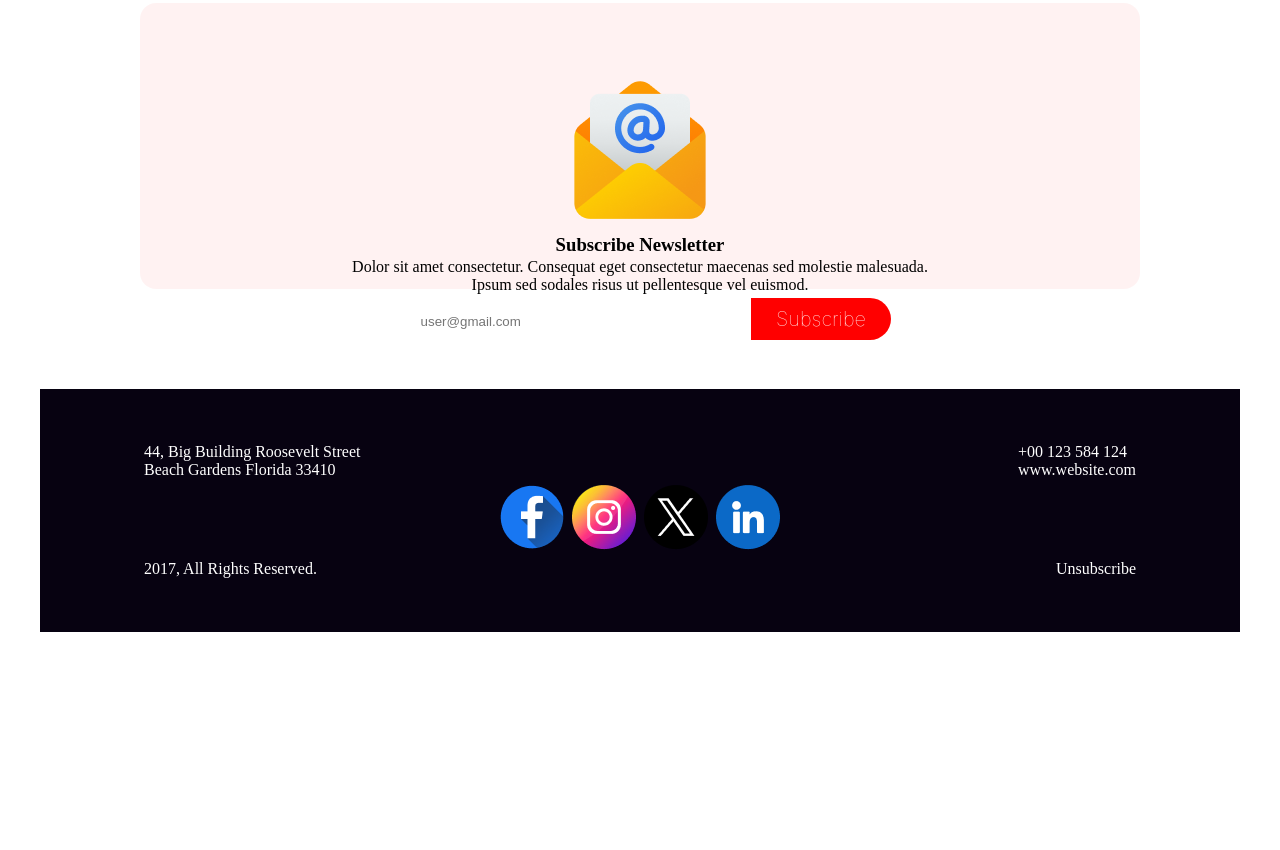
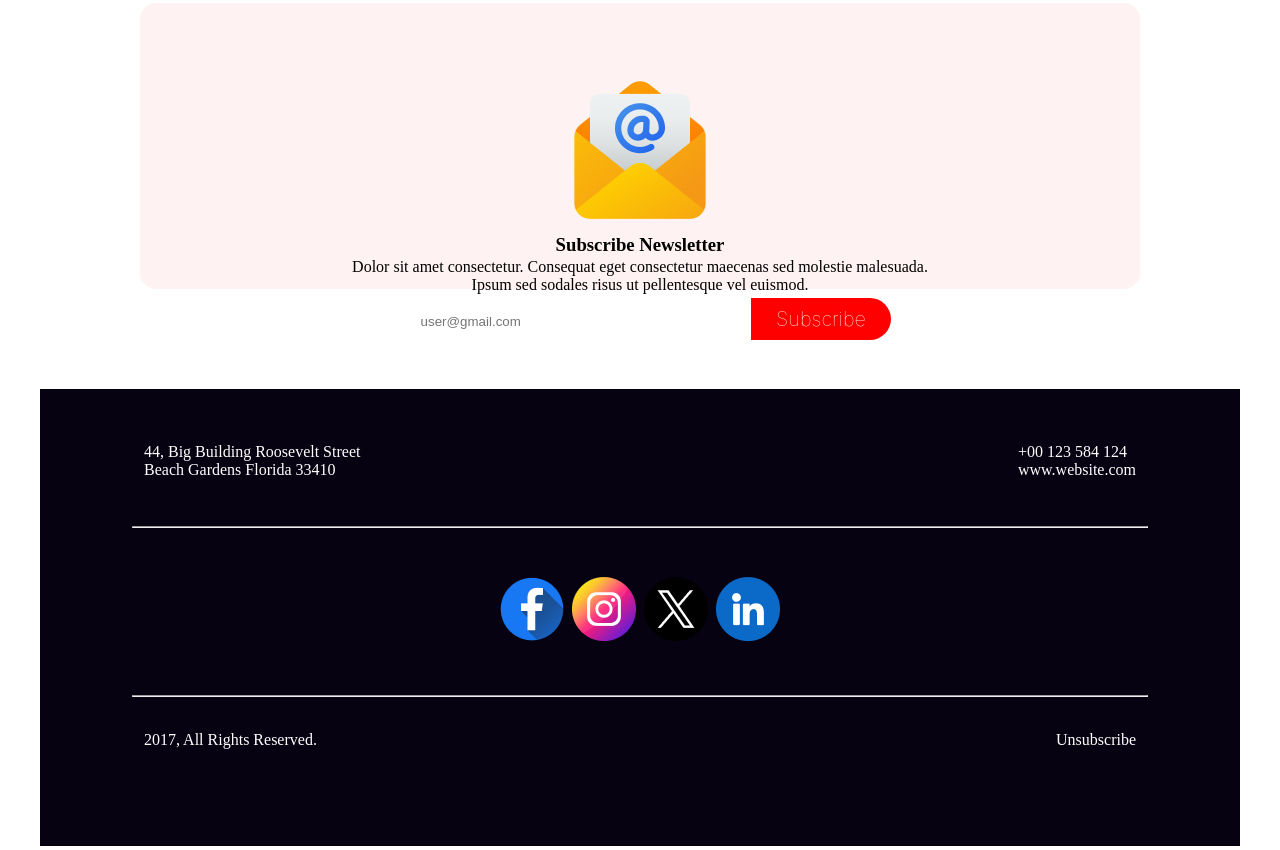
Before and after one commit to hasibhu/happy-new-year-assignment, a plain HTML site: page index.html in a window 1280 px wide. Shown: the part 4494-5344 px from the top of the page. Before the commit the page ends 5130 px from the top, so only its background shows below. Drawn offline with Linux system fonts and the light colour scheme.

Commit message:
correction2

```diff
--- a/index.html
+++ b/index.html
@@ -143,6 +143,11 @@
             </div>
         </div>
 
+
+            <div id="hrLenght">
+                <hr>
+            </div>
+
         <div class="logo">
             <img src="./images/facebook.png" alt="">
             <img src="./images/instagram.png" alt="">
@@ -150,7 +155,11 @@
             <img src="./images/linkedin.png" alt="">
         </div>
 
-        <div class="copyRight">
+       <div id="hrLenght">
+        <hr>
+       </div>
+
+        <div id="id" class="copyRight">
             <div>
                 2017, All Rights Reserved.
             </div>
--- a/style.css
+++ b/style.css
@@ -161,7 +161,6 @@ button{
 .redcolor{
     color: red;
 }
-
 
 .timeSection{
     margin-top: 100px;
@@ -363,8 +362,24 @@ button{
     display: flex;
     justify-content: space-between;
     color: white;
+    margin-bottom: 45px;
 }
 
 .logo{
     text-align: center;
+    padding-top: 45px;
+    padding-bottom: 45px;
 }
+
+
+#hrLenght{
+    width: 1020px;
+    margin: auto;
+    color: #F00;
+    border: none;
+
+}
+
+#id{
+    padding-top: 30px;
+}
```
